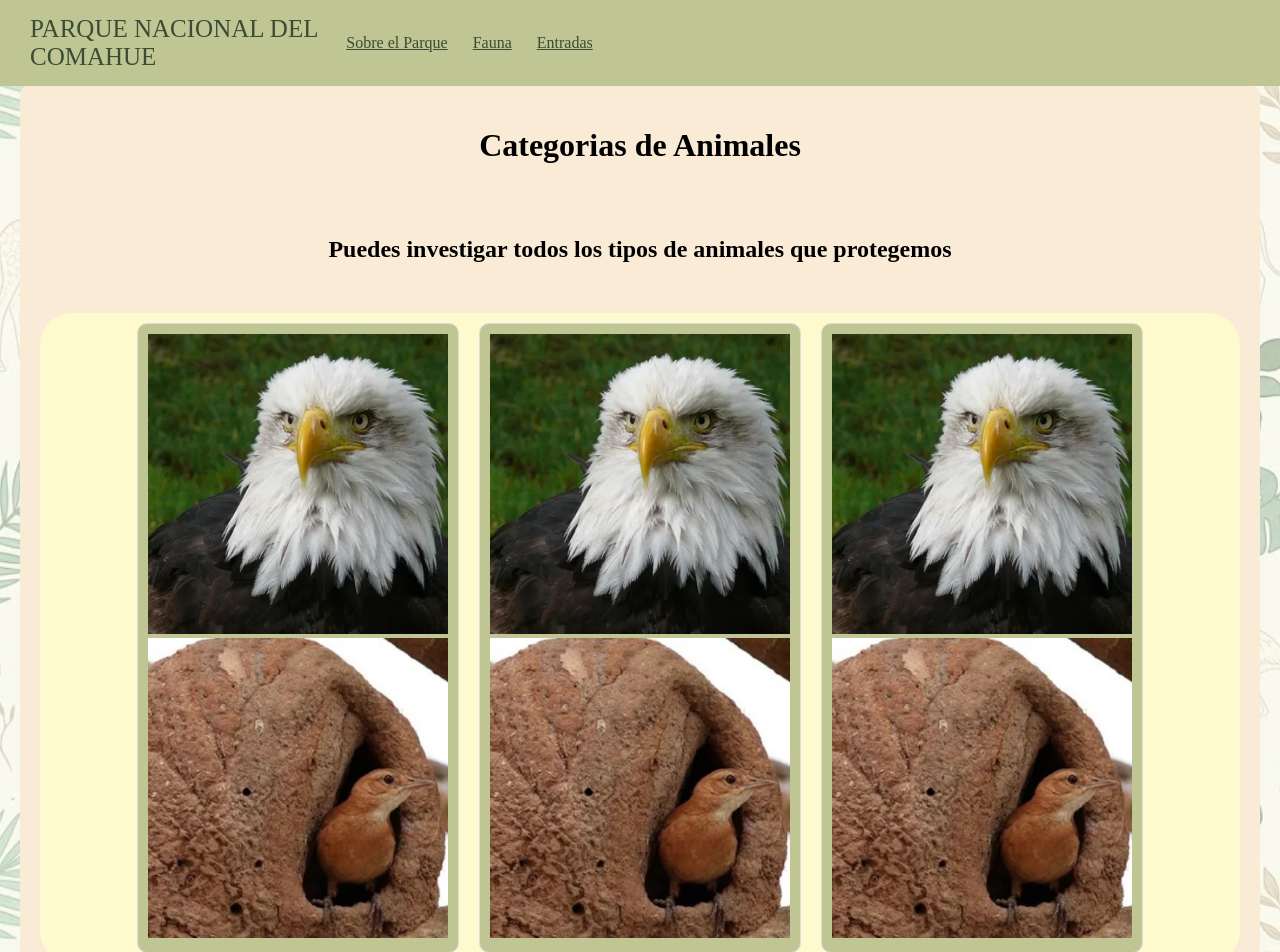
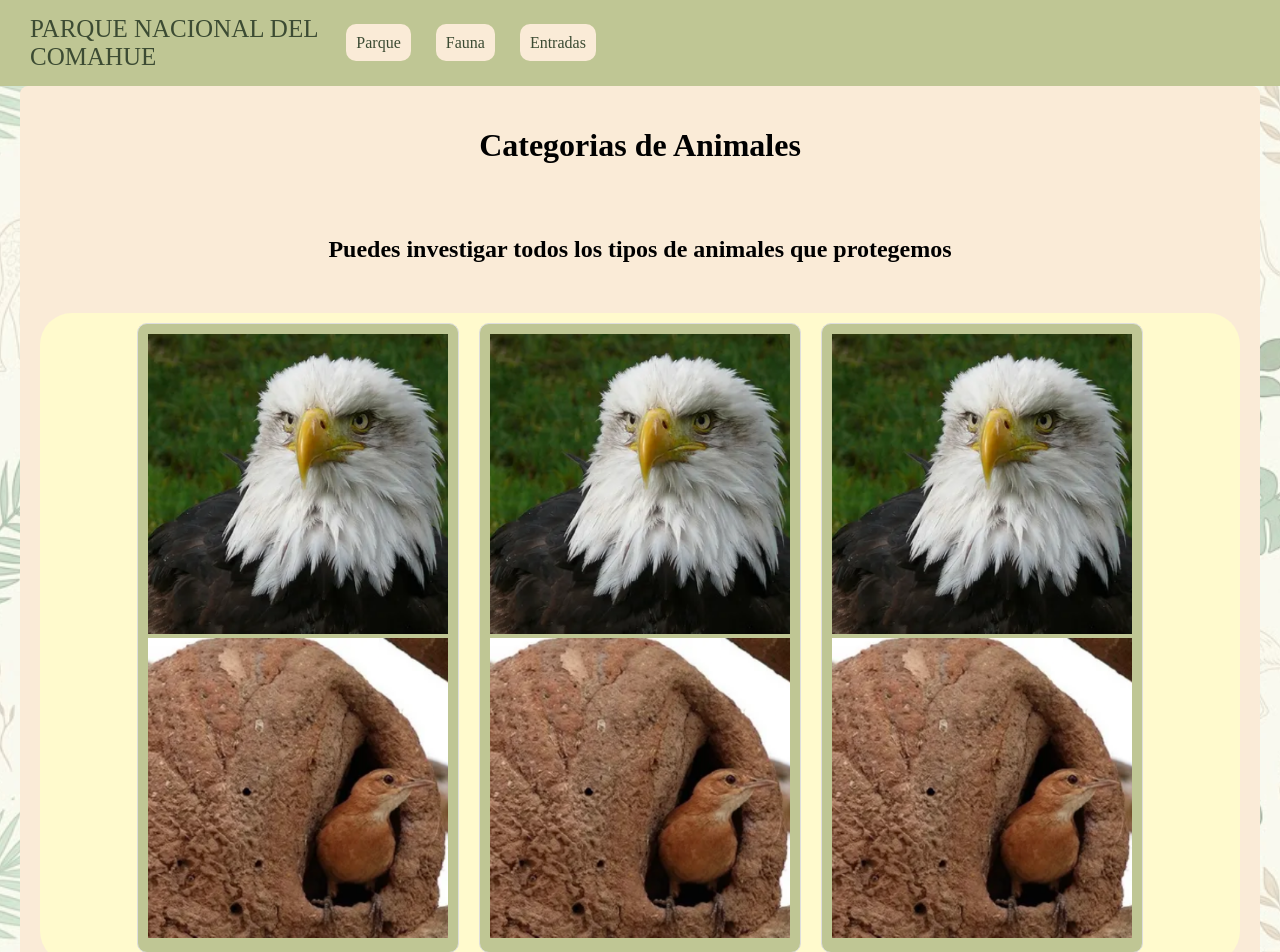
Before and after one commit to DiegoGalvan421/LabTpFInal, a plain HTML site: page Categorias.html in a window 1280 px wide. Shown: the top 952 px of the page. Drawn offline with Linux system fonts and the light colour scheme.

Commit message:
agregue detalles a la barra de navegacion

```diff
--- a/Categorias.html
+++ b/Categorias.html
@@ -16,10 +16,10 @@
     <ul class="LinksNav">
       <!--Podemos TEMPORARIAMENTE hacer con que el link de fauna te lleve a la categoria
       de aves, como para poder hacer que la página se mueva de un lugar al otro-->
-      <li><a href="">Sobre el Parque</a></li>
-      <li><a href="Categorias.html">Fauna</a></li>
+      <li><a href=""><span class="Botones-Superiores">Parque</span></a></li>
+      <li><a href="Categorias.html"><span class="Botones-Superiores">Fauna</span></a></li>
       <!-- Si hacemos la pagina sobre un zoologico podriamios agregar info de la flora-->
-      <li><a href="">Entradas</a></li>
+      <li><a href=""><span class="Botones-Superiores">Entradas</span></a></li>
     </ul>
   </nav>
   <main class="Contenedor-Categoria">
--- a/nav.css
+++ b/nav.css
@@ -9,14 +9,24 @@
     padding: 15px 30px;
     width: 100%;
 }
-
+.Botones-Superiores{
+    background-color: #faebd7;
+    padding: 10px;
+    border-radius: 10px;
+    justify-content: center;
+}
 .LinksNav {
     list-style: none;
     display: flex;
     gap: 25px;
     margin: 0;
 }
-
+.LinksNav a{
+    text-decoration: none;
+}
+.LinksNav a:hover{
+    text-decoration: underline;
+}
 .Navegacion .LinksNav {
     text-align: left;
     width: 100%;
```
Also changed, not shown: AnimalesDetallados.html (+3 -3 lines), CategoriaEspecifica.html (+4 -3 lines).
